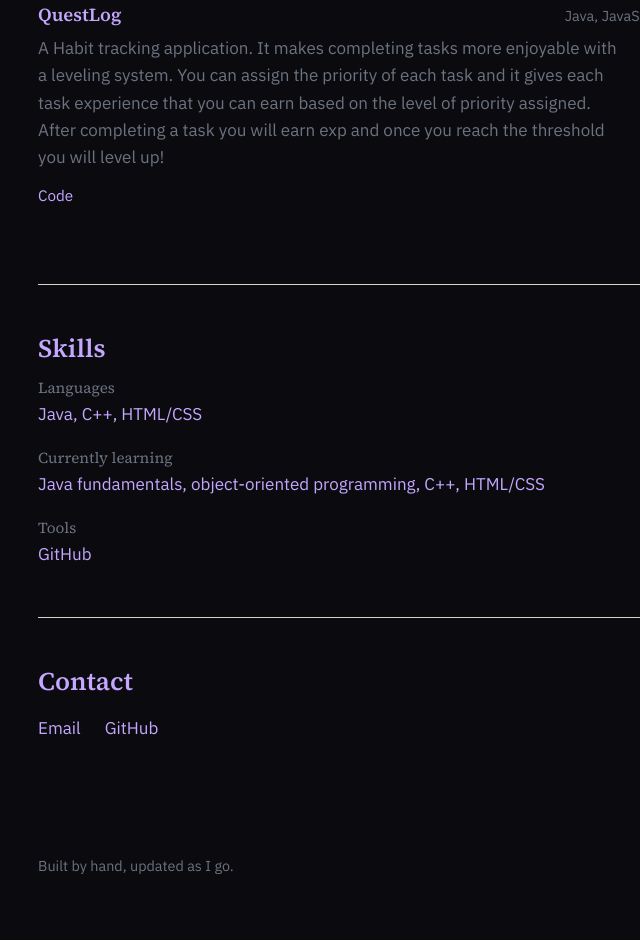
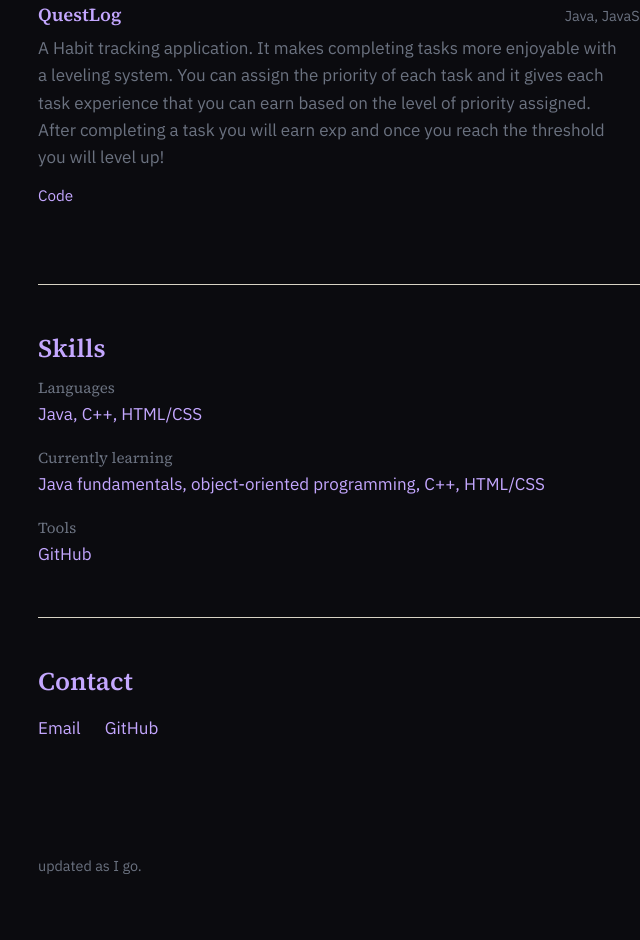
Before and after one commit to JohnMichael-27/Portfolio, a plain HTML site: page index.html in a window 1280 px wide. Shown: the part 461-1401 px from the top of the page, without its empty margins (286-926 px from the left). Drawn offline with Linux system fonts and the light colour scheme.

```diff
--- a/index.html
+++ b/index.html
@@ -51,7 +51,6 @@
           </div>
         </article>
 
-
       </div>
     </section>
 
@@ -82,7 +81,7 @@
   </main>
 
   <footer class="site-footer">
-    <p>Built by hand, updated as I go.</p>
+    <p>updated as I go.</p>
   </footer>
 
 </body>
```
